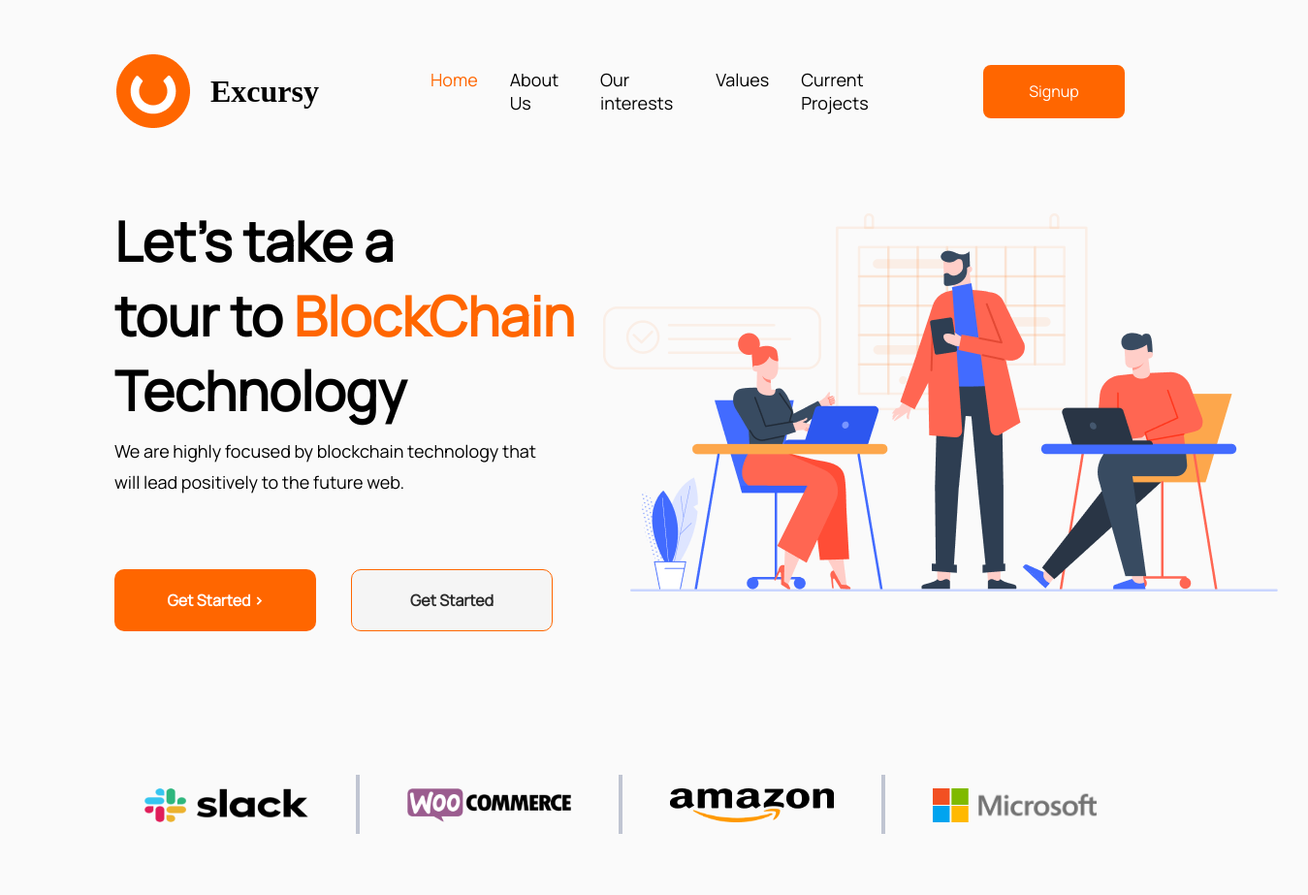
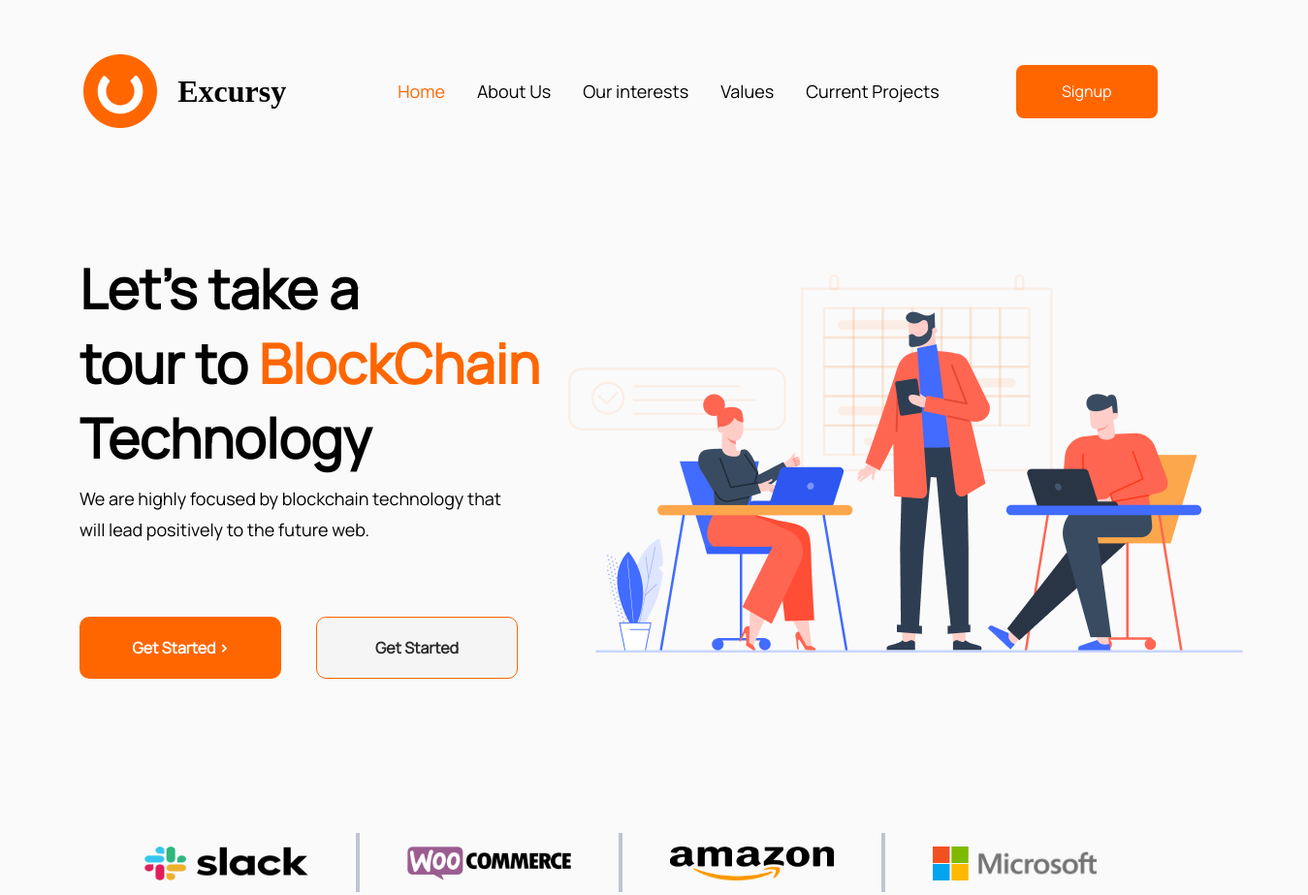
Before and after one commit to chiragchapaneri/figma, a plain HTML site: page index.html in a window 1280 px wide. Shown: the top 923 px of the page at 97% size, 1349 px wide, since content can reach past the window. Drawn offline with Linux system fonts and the light colour scheme.

```diff
--- a/index.css
+++ b/index.css
@@ -18,10 +18,10 @@ body {
 .header {
 	display: flex;
 	align-items: center;
-	justify-content: space-between;
+	justify-content: center;
 	margin-top: 56px;
-	margin-left: 120px;
-	margin-right: 120px;
+	/* margin-left: 120px; */
+	/* margin-right: 120px; */
 	gap: 115px;
 }
 
@@ -69,12 +69,15 @@ body {
 }
 
 .image-div {
-	margin-left: 118px;
-	height: 432px;
+	margin-top: 127px;
+	margin-left: 115px;
+	/* height: 432px; */
 	display: flex;
+	justify-content: center;
+	align-items: center;
 	gap: 2px;
-
-	margin-top: 78px;
+	/* margin-top: 78px; */
+	/* border: 1px solid black;*/
 }
 
 .left-side-1 {
@@ -143,15 +146,15 @@ body {
 }
 
 .image-div-2 {
-	margin-top: 10px;
+	/* margin-top: 10px; */
 }
 
 .clients {
 	/* border: 1px solid black; */
-	margin-left: 120px;
-	margin-right: 120px;
+	/* margin-left: 120px; */
+	/* margin-right: 120px; */
 	margin-top: 159px;
-	height: 57px;
+	/* height: 57px; */
 	gap: 49px;
 	display: flex;
 	justify-content: center;
```
